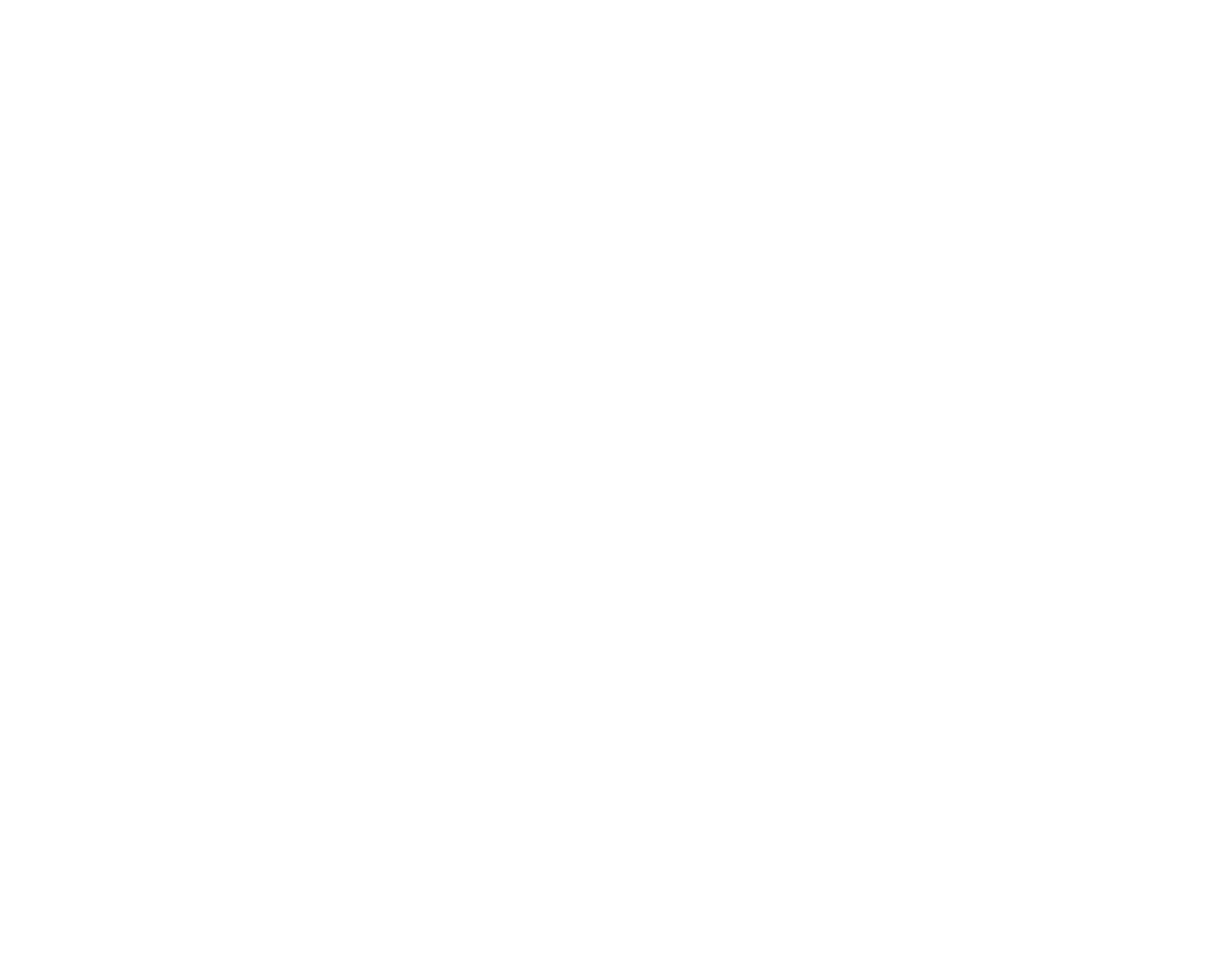
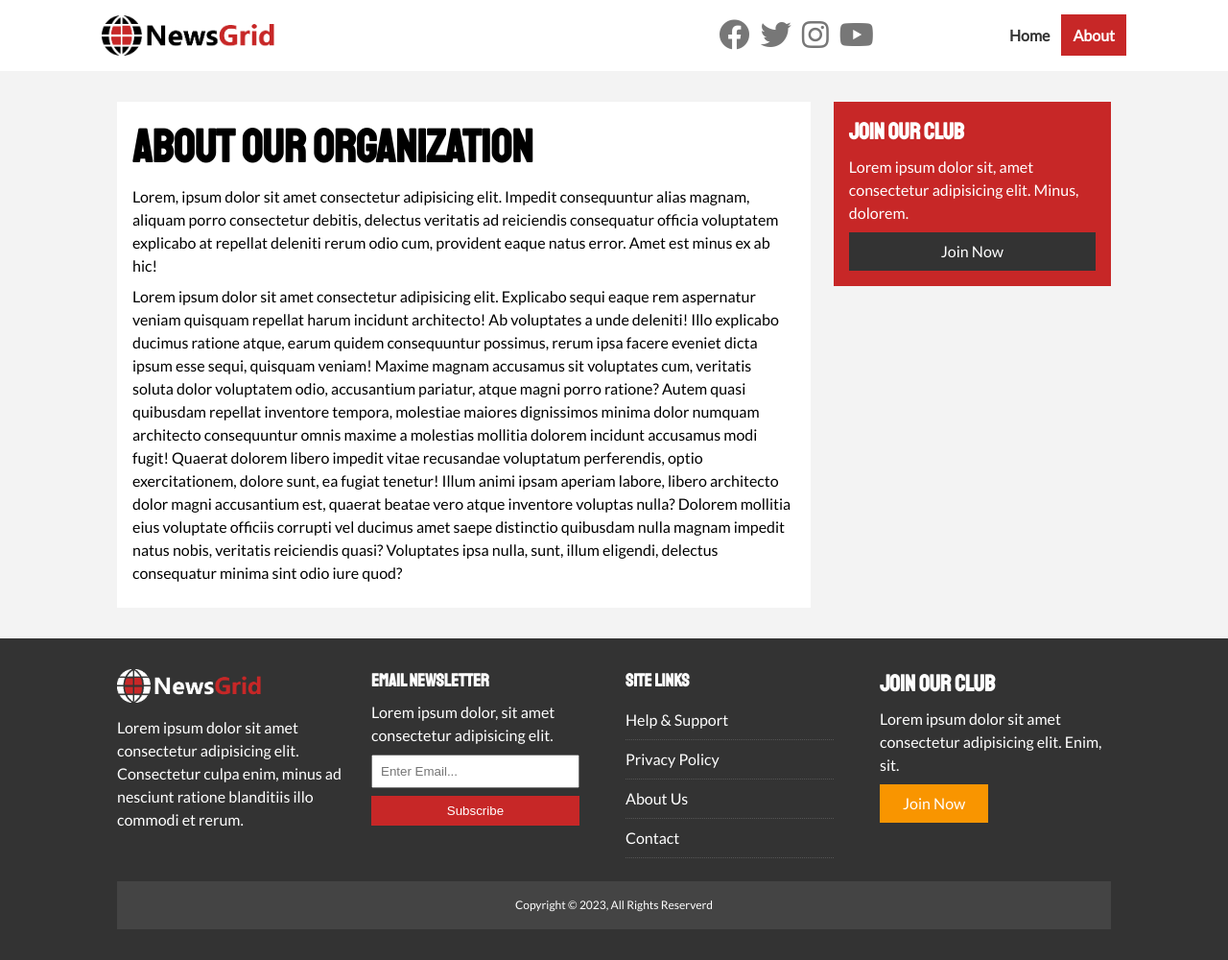
Before and after one commit to UmutFC/html-css_09, a plain HTML site: page about.html in a window 1280 px wide. Shown: the whole page at 96% size. Before the commit the page ends 800 px from the top, so only its background shows below. Drawn offline with Linux system fonts and the light colour scheme.

Commit message:
commit
commit

```diff
--- a/about.html
+++ b/about.html
@@ -0,0 +1,97 @@
+<!DOCTYPE html>
+<html lang="en">
+<head>
+    <meta charset="UTF-8">
+    <meta name="viewport" content="width=device-width, initial-scale=1.0">
+
+    <!-- fonts -->
+    <link href="https://fonts.googleapis.com/css2?family=Lato&family=Staatliches&display=swap" rel="stylesheet">
+
+    <!-- fontawesome link -->
+    <link rel="stylesheet" href="https://use.fontawesome.com/releases/v5.15.4/css/all.css"
+    integrity="sha384-DyZ88mC6Up2uqS4h/KRgHuoeGwBcD4Ng9SiP4dIRy0EXTlnuz47vAwmeGwVChigm" crossorigin="anonymous"/>
+
+    <link rel="stylesheet" href="css/style.css">
+    <link rel="stylesheet" media="screen and (max-width:768px)" href="css/mobile.css">
+
+    <!-- clear cash with 'shift + f5' to display favicon  -->
+    <link rel="shortcut icon" type="image/x-icon" href="img/favicon.ico">
+
+    <title>NewsGrid | About</title>
+</head>
+<body>
+    <!-- Navbar -->
+    <nav id="main-nav">
+        <div class="container">
+            <img src="img/logo.png" alt="NewsGrid" class="logo">
+            <div class="social">
+                <a href="http://facebook.com" target="_blank"><i class="fab fa-facebook fa-2x"></i></a>
+                <a href="http://twitter.com" target="_blank"><i class="fab fa-twitter fa-2x"></i></a>
+                <a href="http://instagram.com" target="_blank"><i class="fab fa-instagram fa-2x"></i></a>
+                <a href="http://youtube.com" target="_blank"><i class="fab fa-youtube fa-2x"></i></a>
+            </div>
+            <ul>
+                <li>
+                    <a href="index.html">Home</a>
+                </li>
+                <li>
+                    <a class="current" href="about.html">About</a>
+                </li>
+            </ul>
+        </div>
+    </nav>
+
+    <!-- Section -->
+    <section id="about">
+        <div class="container">
+            <div class="page-container">
+                <article class="card">
+                    <h1 class="l-heading">About Our Organization</h1>
+                    <p>Lorem, ipsum dolor sit amet consectetur adipisicing elit. Impedit consequuntur alias magnam, aliquam porro consectetur debitis, delectus veritatis ad reiciendis consequatur officia voluptatem explicabo at repellat deleniti rerum odio cum, provident eaque natus error. Amet est minus ex ab hic!</p>
+                    <p>Lorem ipsum dolor sit amet consectetur adipisicing elit. Explicabo sequi eaque rem aspernatur veniam quisquam repellat harum incidunt architecto! Ab voluptates a unde deleniti! Illo explicabo ducimus ratione atque, earum quidem consequuntur possimus, rerum ipsa facere eveniet dicta ipsum esse sequi, quisquam veniam! Maxime magnam accusamus sit voluptates cum, veritatis soluta dolor voluptatem odio, accusantium pariatur, atque magni porro ratione? Autem quasi quibusdam repellat inventore tempora, molestiae maiores dignissimos minima dolor numquam architecto consequuntur omnis maxime a molestias mollitia dolorem incidunt accusamus modi fugit! Quaerat dolorem libero impedit vitae recusandae voluptatum perferendis, optio exercitationem, dolore sunt, ea fugiat tenetur! Illum animi ipsam aperiam labore, libero architecto dolor magni accusantium est, quaerat beatae vero atque inventore voluptas nulla? Dolorem mollitia eius voluptate officiis corrupti vel ducimus amet saepe distinctio quibusdam nulla magnam impedit natus nobis, veritatis reiciendis quasi? Voluptates ipsa nulla, sunt, illum eligendi, delectus consequatur minima sint odio iure quod?</p>
+                </article>
+                <aside class="card bg-primary">
+                    <h2>Join Our Club</h2>
+                    <p>Lorem ipsum dolor sit, amet consectetur adipisicing elit. Minus, dolorem.</p>
+                    <a href="#" class="btn btn-dark btn-block">Join Now</a>
+                </aside>
+            </div>
+        </div>
+    </section>
+
+    <!-- Footer -->
+    <footer id="main-footer" class="py-2">
+        <div class="container footer-container">
+            <div>
+                <img src="img/logo_light.png" alt="NewsGrid">
+                <p>Lorem ipsum dolor sit amet consectetur adipisicing elit. Consectetur culpa enim, minus ad nesciunt ratione blanditiis illo commodi et rerum.</p>
+            </div>
+            <div>
+                <h3>Email Newsletter</h3>
+                <p>Lorem ipsum dolor, sit amet consectetur adipisicing elit.</p>
+                <form>
+                    <input type="email" placeholder="Enter Email...">
+                    <input type="submit" value="Subscribe" class="btn btn-primary">
+                </form>
+            </div>
+            <div>
+                <h3>Site Links</h3>
+                <ul class="list">
+                    <li><a href="#">Help & Support</a></li>
+                    <li><a href="#">Privacy Policy</a></li>
+                    <li><a href="#">About Us</a></li>
+                    <li><a href="#">Contact</a></li>
+                </ul>
+            </div>
+            <div>
+                <h2>Join Our Club</h2>
+                <p>Lorem ipsum dolor sit amet consectetur adipisicing elit. Enim, sit.</p>
+                <a href="#" class="btn btn-secondary">Join Now</a>
+            </div>
+            <div>
+                <p>Copyright &copy; 2023, All Rights Reserverd</p>
+            </div>
+        </div>
+    </footer>
+</body>
+</html>
--- a/css/style.css
+++ b/css/style.css
@@ -136,6 +136,26 @@ h1,h2,h3,h4,h5,h6 {
     width: 90%;
 }
 
+.list li a:hover {
+    color: var(--primary-color) !important;
+}
+
+.l-heading {
+    font-size: 3rem;
+}
+
+/* Inner page grid container */
+.page-container {
+    display: grid;
+    grid-template-columns: 5fr 2fr;
+    margin: 2rem 0;
+    grid-gap: 1.5rem;
+}
+
+.page-container > *:first-child {
+    grid-row: 1 / span 3;
+}
+
 /* Navigation */
 #main-nav {
     background: var(--white-color);
@@ -249,6 +269,18 @@ h1,h2,h3,h4,h5,h6 {
     grid-column: 2 / span 2;
 }
 
+article .meta {
+    display: flex;
+    justify-content: space-between;
+    align-items: center;
+    background: #eee;
+    padding: .5rem;
+}
+
+article .meta .category {
+    margin-top: .4rem;
+}
+
 /* Footer */
 #main-footer {
     background: var(--dark-color);
```
Also changed, not shown: article.html (+114 -0 lines).
